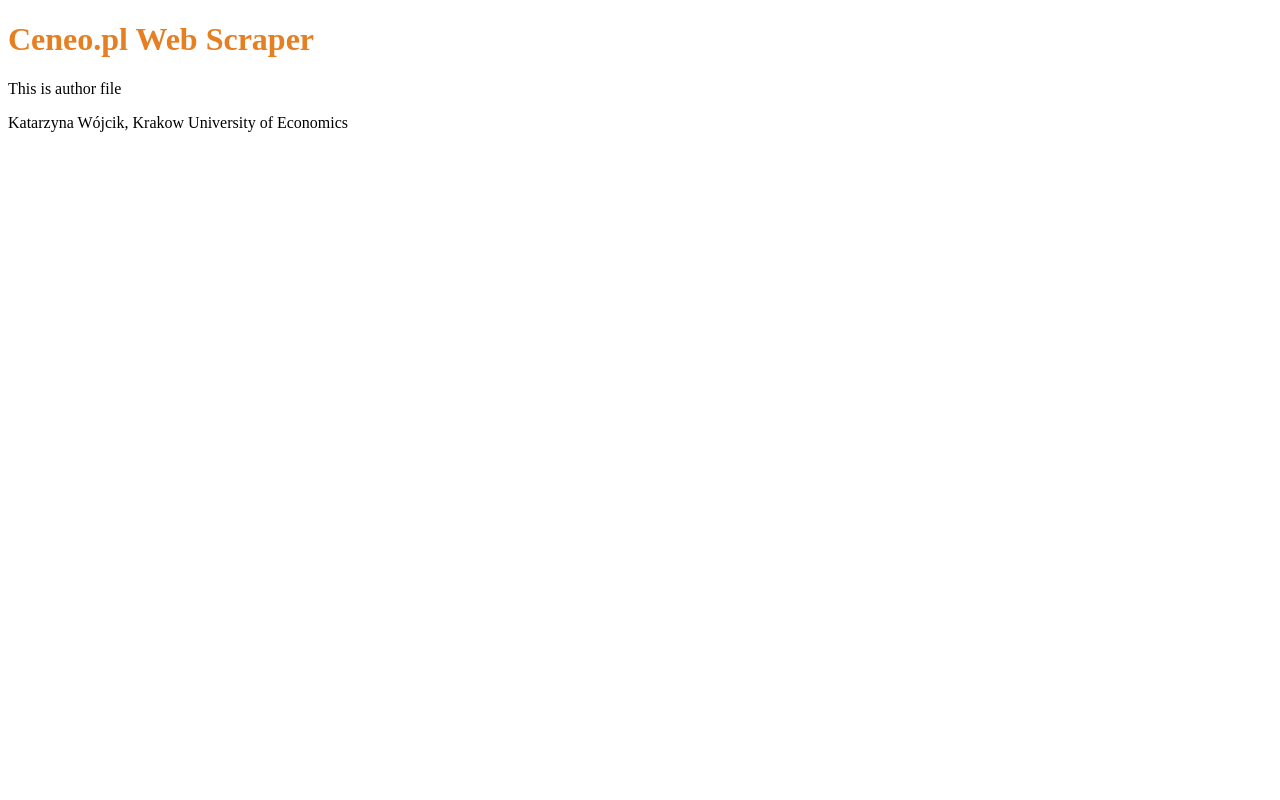
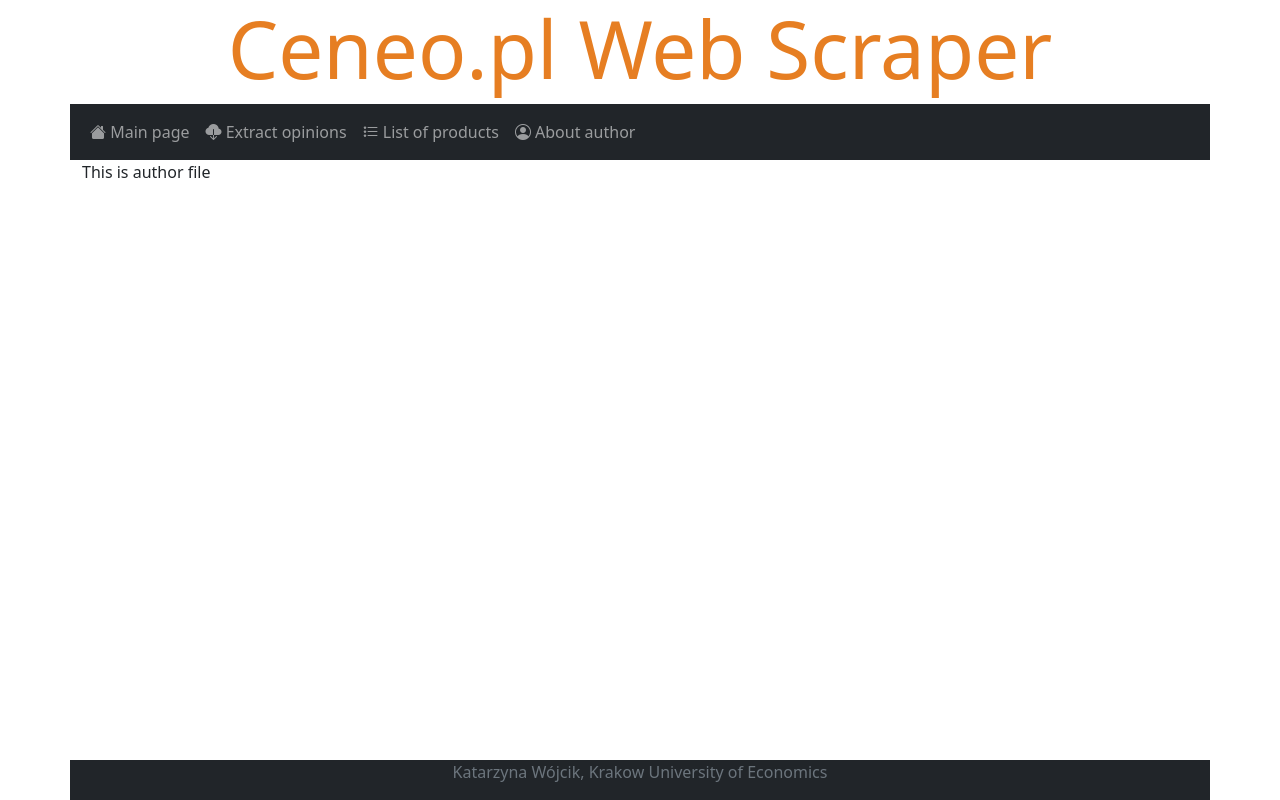
Before and after one commit to katwojuek/CeneoWebScraperAI11, a Flask app: page /author in a window 1280 px wide. Run offline with Flask 3, Linux system fonts and the light colour scheme.

Commit message:
2024-04-30 KW Homework

```diff
--- a/app/templates/base.html
+++ b/app/templates/base.html
@@ -3,19 +3,47 @@
 <head>
     <meta charset="UTF-8">
     <meta name="viewport" content="width=device-width, initial-scale=1.0">
+    <link href="https://cdn.jsdelivr.net/npm/bootstrap@5.3.3/dist/css/bootstrap.min.css" rel="stylesheet" integrity="sha384-QWTKZyjpPEjISv5WaRU9OFeRpok6YctnYmDr5pNlyT2bRjXh0JMhjY6hW+ALEwIH" crossorigin="anonymous">
+    <script src="https://cdn.jsdelivr.net/npm/bootstrap@5.3.3/dist/js/bootstrap.bundle.min.js" integrity="sha384-YvpcrYf0tY3lHB60NNkmXc5s9fDVZLESaAA55NDzOxhy9GkcIdslK1eN7N6jIeHz" crossorigin="anonymous"></script>
+    <link rel="stylesheet" href="https://cdn.jsdelivr.net/npm/bootstrap-icons@1.11.3/font/bootstrap-icons.min.css">
     <link rel="stylesheet" type= "text/css" href="{{ url_for('static',filename='style.css') }}">
     <title>Ceneo.pl Web Scraper</title>
 </head>
 <body>
-    <header>
-        <h1>Ceneo.pl Web Scraper</h1>
+    <header class="container text-center">
+        <h1 class="display-1">Ceneo.pl Web Scraper</h1>
     </header>
-    <section>
-        {% block content %}
-            <p>This is base file</p>
-        {% endblock %}
+    <nav class="navbar navbar-expand-lg navbar-dark bg-dark container">
+        <div class="container-fluid">
+            <div class="collapse navbar-collapse" id="navbarSupportedContent">
+                <ul class="navbar-nav me-auto mb-2 mb-lg-0">
+                    <li class="nav-item">
+                        <a class="nav-link" href=""><i class="bi bi-house-fill"></i> Main page</a>
+                    </li>
+                    <li class="nav-item">
+                        <a class="nav-link" href=""><i class="bi bi-cloud-download-fill"></i>
+Extract opinions</a>
+                    </li>
+                    <li class="nav-item">
+                        <a class="nav-link" href=""><i class="bi bi-list-stars"></i> List of products</a>
+                    </li>
+                    <li class="nav-item">
+                        <a class="nav-link" href=""><i class="bi bi-person-circle"></i> About author</a>
+                    </li>
+                </ul>
+            </div>
+        </div>
+    </nav>
+    <section class="container">
+        <div class="row">
+            <div class="col">
+                {% block content %}
+                    <p>This is base file</p>
+                {% endblock %}
+            </div>
     </section>
-    <footer>
+        </div>
+    <footer  class="container bg-dark text-secondary fixed-bottom text-center">
         <p>Katarzyna Wójcik, Krakow University of Economics</p>
     </footer>
 </body>
```
